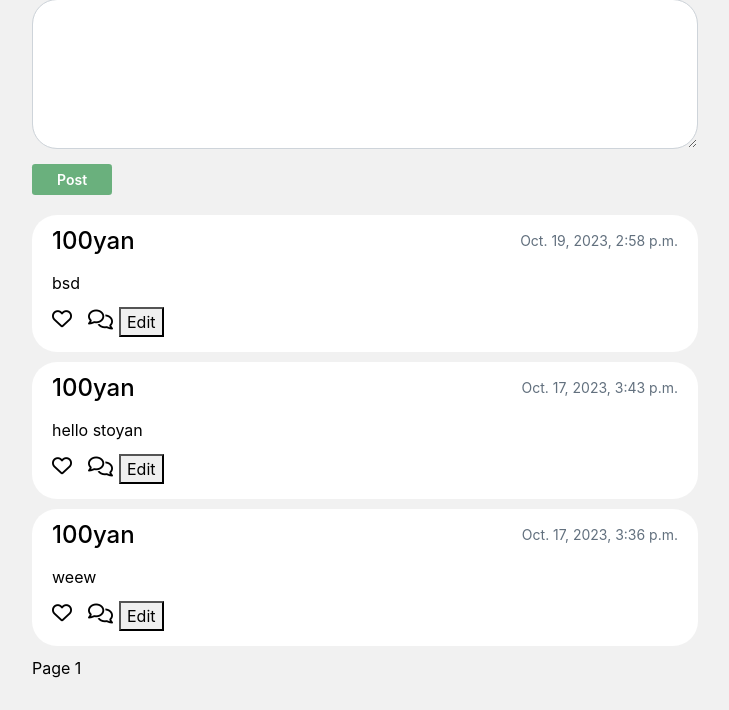
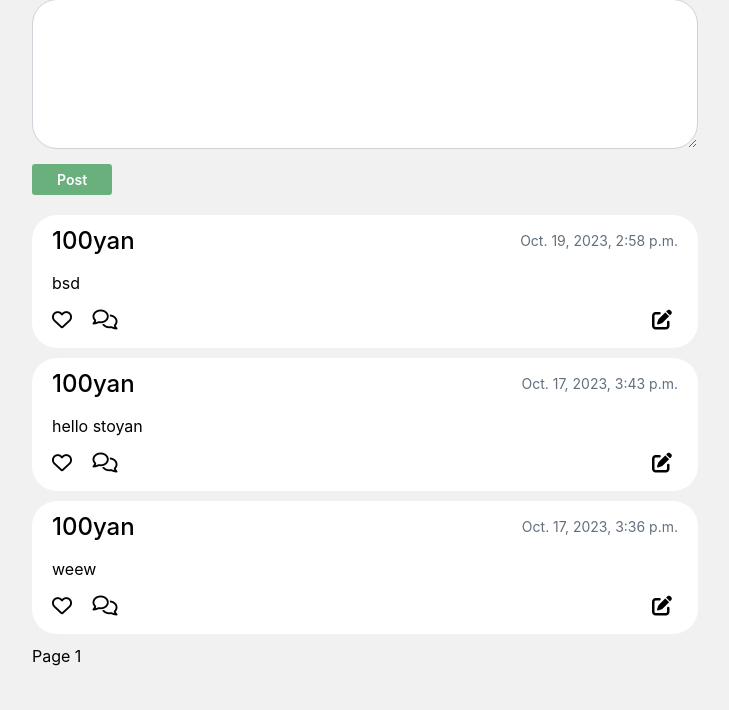
Before and after one commit to 100yann/100cial, a Django app: page / in a window 1280 px wide. Shown: the part 129-839 px from the top of the page, without its empty margins (275-1004 px from the left). After the commit the page ends 795 px from the top, so only its background shows below. Run offline with Django 3.2, Linux system fonts and the light colour scheme; a user stored in the database is signed in; data comes from the database, SQL or seed files in the repository; both versions use the stored data as it was after the commit; data that the repository does not hold is empty; some libraries are stand-ins or nearby versions.

Commit message:
change edit button style

```diff
--- a/network/static/network/post.js
+++ b/network/static/network/post.js
@@ -130,7 +130,8 @@ document.addEventListener('DOMContentLoaded', function() {
         }
     const editButtons = document.querySelectorAll('#edit')
     editButtons.forEach((element) =>{
-        const elementParent = element.parentElement.parentElement
+        const elementParent = element.parentElement.parentElement.parentElement
+        console.log(elementParent)
         element.onclick = () => editPost(elementParent, headers)
     })
     })
@@ -153,9 +154,7 @@ function editPost(element, headers){
     const saveButton = element.querySelector('#save-edit')
     saveButton.onclick = () => {
         const newText = textarea.value
-        element.querySelector('#post-text').innerHTML = `
-            ${newText}`
-
+        element.querySelector('#post-text').innerHTML = `${newText}`
         element.querySelector('#edit').style.display = 'block'
 
         fetch(`/edit/${postId}`, {
--- a/network/static/network/styles.css
+++ b/network/static/network/styles.css
@@ -44,7 +44,7 @@ a:any-link {
 .interaction:focus{
     outline: 0 !important;
 }
-#like, #comment{
+#like, #comment, #edit{
     border: none;
     background-color: transparent;
 }
@@ -131,6 +131,13 @@ a:any-link {
 
 .interactions {
     display: flex;
+    justify-content: space-between;
+}
+.interaction-left{
+    display: block;
+}
+.interaction-right{
+    display: block;
 }
 
 
--- a/network/templates/network/content.html
+++ b/network/templates/network/content.html
@@ -9,7 +9,8 @@
             <div id="post-text">{{post.post}}</div>
 
             <div class="interactions">
-                <div id="likes">
+                <div class="interaction-left">
+
                     {% if user.is_authenticated %}
                     <button id='like' data-post-id="{{ post.id }}" class="interaction"></button>
                     {% endif %}
@@ -18,13 +19,15 @@
                     {% else %}
                         <span id="num-likes" hidden>{{ post.likes_count }}</span>
                     {% endif %}
+
+                    <button id="comment" class="interaction"><i class="fa-regular fa-comments fa-lg"></i></button>
+
                 </div>
-                <div id="comments">
-                    <button id="comment" class="interaction"><i class="fa-regular fa-comments fa-lg"></i></button>
+                <div class="interactions-right">
+                    {% if user == post.author %}
+                        <button id="edit" class="interaction"><i class="fa-solid fa-pen-to-square fa-lg"></i></button>
+                    {% endif %}
                 </div>
-                {% if user == post.author %}
-                    <button id="edit">Edit</button>
-                {% endif %}
             </div>
             <div id="add-comment">
                 <hr>
```
Also changed, not shown: db.sqlite3.
